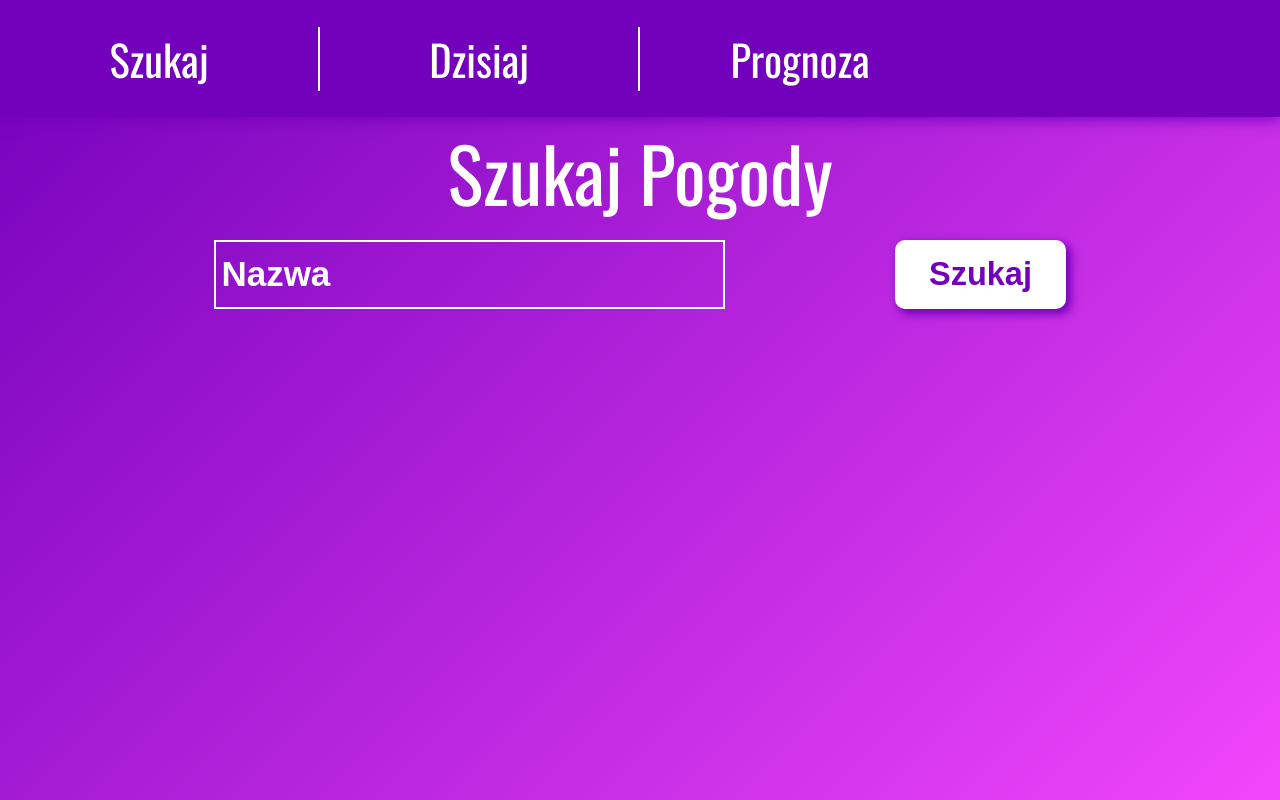
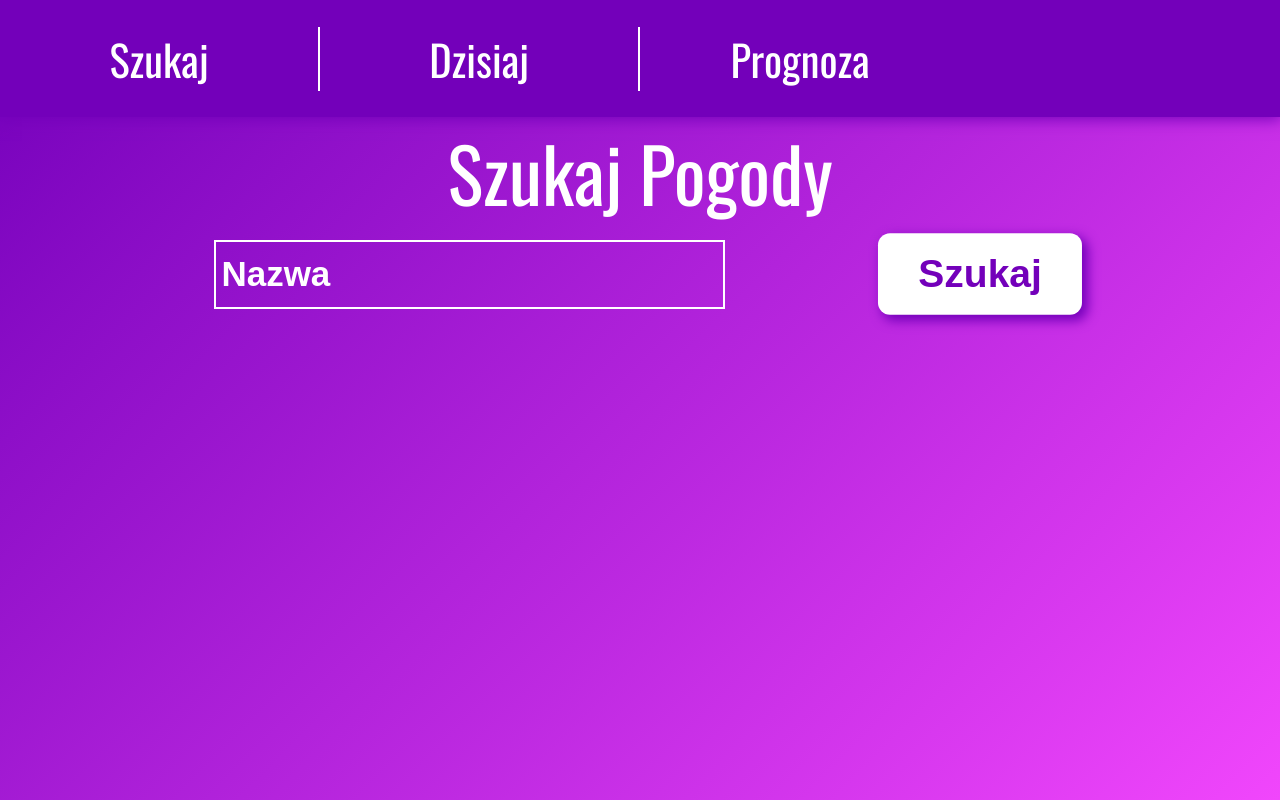
Before and after one commit to Growcu/AplikacjaPogodowa, a React (Create React App) app: page / in a window 1280 px wide. In both pictures the pointer is over the button "Szukaj". Built offline with nearby package versions, Linux system fonts and the light colour scheme.

Commit message:
added hover to button and nav

```diff
--- a/src/styles/Card.css
+++ b/src/styles/Card.css
@@ -55,6 +55,7 @@
     font-weight: 700;
     font-size: 1.3em;
     color: rgb(115, 0, 186);
+    transition: .5s;
 }
 
 
@@ -103,3 +104,9 @@
         margin-top: 0;
     }
 }
+
+@media (orientation: landscape) and (min-width: 1024px) {
+    .card-more-button:hover {
+        transform: scale(1.2);
+    }
+}
--- a/src/styles/FindWeather.css
+++ b/src/styles/FindWeather.css
@@ -8,6 +8,8 @@
     align-items: center;
     flex-grow: 1;
     overflow: scroll;
+    -ms-overflow-style: none;
+    scrollbar-width: none;
 }
 
 .find-weather-page::-webkit-scrollbar {
@@ -46,6 +48,7 @@
     font-weight: 700;
     font-size: 1.3em;
     color: rgb(115, 0, 186);
+    transition: .5s;
 }
 
 ::placeholder {
@@ -67,6 +70,12 @@
     }
 }
 
+@media (orientation: landscape) and (min-width: 1024px) {
+    .find-button:hover {
+        transform: scale(1.2);
+    }
+}
+
 @media (orientation: portrait) and (min-width: 600px) {
     .find-input {
         border: 4px solid white;
--- a/src/styles/Nav.css
+++ b/src/styles/Nav.css
@@ -33,6 +33,7 @@
     text-align: center;
     text-decoration: none;
     color: white;
+    transition: .5s;
 }
 
 .nav-item:last-child {
@@ -112,6 +113,10 @@
         height: 60%;
     }
 
+    .nav-link:hover {
+        transform: scale(1.2);
+    }
+
     .hamburger-icon {
         display: none;
     }
```
